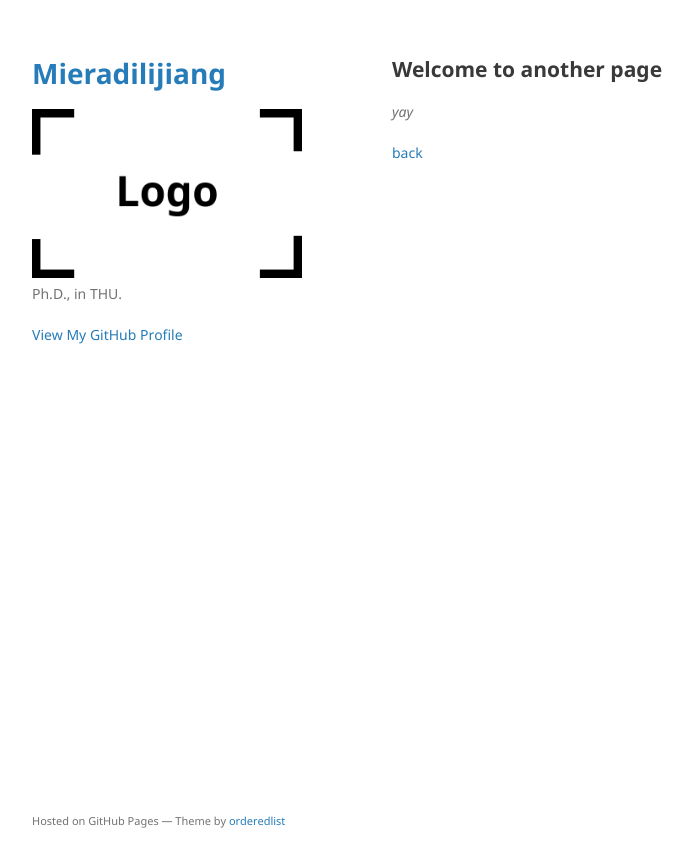
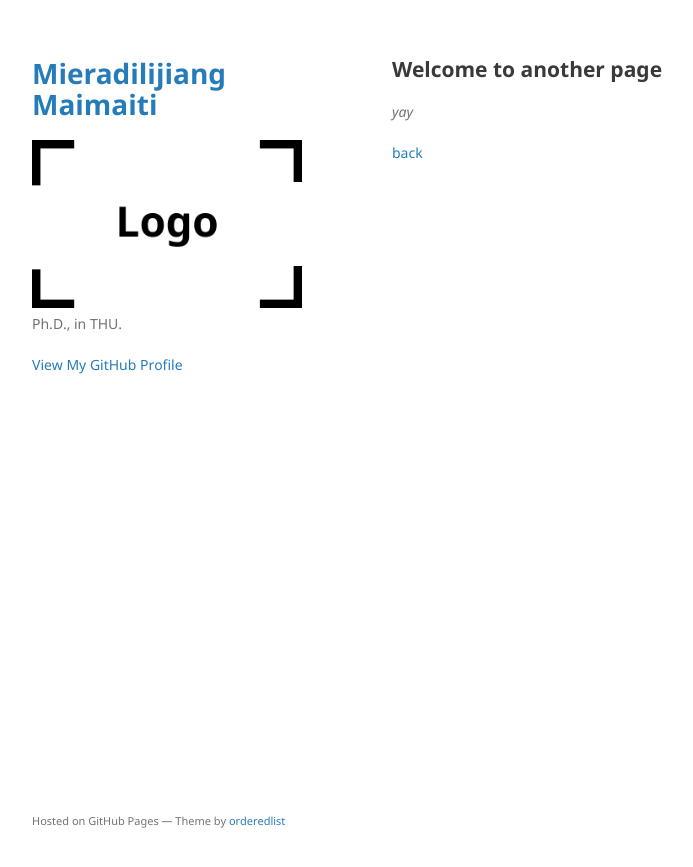
Before and after one commit to miradel51/miradel51.github.io, a Jekyll site: the page built from another-page.md, in a window 1280 px wide. Shown: the top 867 px of the page, without its empty margins (178-871 px from the left). Built offline with Jekyll 4.4.1, drawn with Linux system fonts in a browser that asks for light colours; our own code applies the rules of GitHub Pages for plain Markdown files.

Commit message:
revise title

```diff
--- a/_config.yml
+++ b/_config.yml
@@ -1,4 +1,4 @@
-title: Mieradilijiang
+title: Mieradilijiang Maimaiti
 logo: /assets/img/logo.png
 description: Ph.D., in THU.
 # show_downloads: true
```
